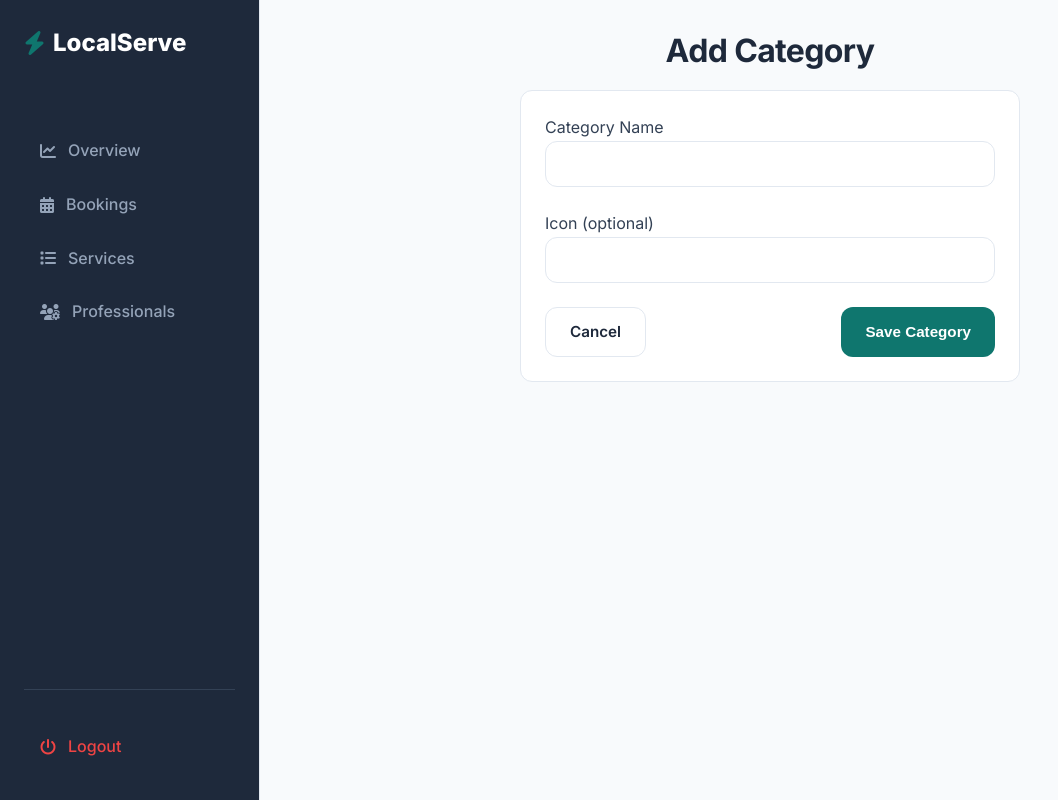
After one commit to rishanasherinn12/local-service-booking, a Django app: page /services/add_category/ in a window 1280 px wide. The commit adds this page. Shown: the whole page, without its empty margins (0-1058 px from the left). Run offline with Django 5.2, Linux system fonts and the light colour scheme; a user stored in the database is signed in.

Commit message:
third commit

```diff
--- a/aa_local/accounts/views.py
+++ b/aa_local/accounts/views.py
@@ -4,6 +4,7 @@ from django.contrib import messages
 from django.contrib.auth import authenticate,login,logout
 from .models import CustomerProfile, Address
 from django.contrib.auth.decorators import login_required
+from django.views.decorators.cache import never_cache
 
 
 
@@ -67,6 +68,7 @@ def google_login_redirect(request):
 
 
 @login_required
+@never_cache
 def profile(request):
     profile = request.user.customer_profile
     address = profile.address.all()
--- a/aa_local/services/urls.py
+++ b/aa_local/services/urls.py
@@ -9,4 +9,5 @@ urlpatterns=[
     path('add_service/',views.add_service, name='add_service'),
     path('edit_service/<int:pk>/',views.edit_service, name='edit_service'),
     path('delete_service/<int:pk>/',views.delete_service, name='delete_service'),
+    path('add_category/',views.add_category, name='add_category'),
 ]
--- a/aa_local/services/views.py
+++ b/aa_local/services/views.py
@@ -3,13 +3,18 @@ from .models import Service, ServiceCategory
 from django.contrib import messages
 from django.contrib.auth.decorators import login_required
 from decimal import Decimal
+from django.views.decorators.cache import never_cache
 
 
 # Create your views here.
+@login_required
+@never_cache
 def services(request):
     services = Service.objects.select_related('category').all()
     return render(request,'customer/services/service.html',{'services':services})
 
+@login_required
+@never_cache
 def service_detail(request,id):
     service = Service.objects.get(id=id)
     print(type(service.price))
@@ -23,11 +28,14 @@ def service_detail(request,id):
 
 
 @login_required
+@never_cache
 def admin_services(request):
     services = Service.objects.select_related('category').all()
     return render(request,'admin/services/admin_services.html',{'services':services})
 
+
 @login_required
+@never_cache
 def add_service(request):
     categories = ServiceCategory.objects.filter(is_active = True)
     if request.method == "POST":
@@ -38,10 +46,11 @@ def add_service(request):
         duration_minutes = request.POST.get('duration_minutes')
         image = request.FILES.get('image')
         status = request.POST.get('status')
+        includes = request.POST.get('includes')
 
         category = get_object_or_404(ServiceCategory, id=category_id)
 
-        Service.objects.create(title = title, category=category, description=description,
+        Service.objects.create(title = title, category=category, description=description,includes=includes,
                                price=price, duration_minutes=duration_minutes, image=image, is_active=True if status == "active" else False)
         messages.success(request, 'Service added successfully')
         return redirect('admin_services')
@@ -57,6 +66,7 @@ def edit_service(request,pk):
 
         services.category = get_object_or_404(ServiceCategory,id=request.POST.get('category'))
         services.description = request.POST.get('description')
+        services.includes = request.POST.get('includes')
         services.price = request.POST.get('price')
         services.duration_minutes = request.POST.get('duration_minutes')
         services.is_active = True if request.POST.get('status') == "active" else False
@@ -75,3 +85,20 @@ def delete_service(request,pk):
     services.delete()
     messages.success(request,"Service deleted successfully!")
     return redirect('admin_services')
+
+@login_required
+def add_category(request):
+    if request.method == "POST":
+        name = request.POST.get("name")
+        icon = request.POST.get("icon")
+
+        ServiceCategory.objects.create(
+            name=name,
+            icon=icon,
+            is_active=True
+        )
+
+        messages.success(request, "Category added successfully!")
+        return redirect("admin_services")
+
+    return render(request, "admin/services/add_category.html")
--- /dev/null
+++ b/aa_local/templates/admin/services/add_category.html
@@ -0,0 +1,29 @@
+{% extends "base_admin.html" %}
+{% block title %}Add Category{% endblock %}
+
+{% block content %}
+<div style="text-align: center; margin-bottom: 20px;">
+    <h2>Add Category</h2>
+</div>
+<div class="card" style="max-width: 500px; margin: 0 auto;">
+
+    <form method="post">
+        {% csrf_token %}
+
+        <div class="form-group">
+            <label>Category Name</label>
+            <input type="text" class="form-control" name="name" required>
+        </div>
+
+        <div class="form-group">
+            <label>Icon (optional)</label>
+            <input type="text" class="form-control" name="icon">
+        </div>
+
+        <div class="flex justify-between" style="margin-top: 20px;">
+            <a href="{% url 'admin_services' %}" class="btn btn-secondary">Cancel</a>
+            <button type="submit" class="btn btn-primary">Save Category</button>
+        </div>
+    </form>
+</div>
+{% endblock %}
--- a/aa_local/templates/admin/services/admin_services.html
+++ b/aa_local/templates/admin/services/admin_services.html
@@ -6,6 +6,9 @@
 
             <div class="flex justify-between items-center" style="margin-bottom: 2rem;">
                 <h2>Manage Services</h2>
+                <a href="{% url 'add_category' %}" class="btn btn-secondary">
+                    + Add Category
+                </a>
                 <a href="{% url "add_service" %}">
                 <button class="btn btn-primary"><i class="fa-solid fa-plus"></i> Add New Service</button>
                 </a>
--- a/aa_local/templates/customer/acc/register_customer.html
+++ b/aa_local/templates/customer/acc/register_customer.html
@@ -37,7 +37,7 @@
             <form method="post">
                  {% csrf_token %}
                 <div class="form-group">
-                    <label class="form-label">Full Name</label>
+                    <label class="form-label">Username</label>
                     <input type="text" class="form-control" name="username" required>
                 </div>
 
--- a/aa_local/templates/customer/services/service_detail.html
+++ b/aa_local/templates/customer/services/service_detail.html
@@ -24,7 +24,7 @@
                     <h1 style="margin-bottom: 1rem;">{{ service.title }}</h1>
                     <div class="flex items-center gap-md" style="margin-bottom: 2rem;">
                         <span class="badge badge-success"><i class="fa-solid fa-star"></i> 4.9 (1.2k Rantings)</span>
-                        <span class="text-light">{{ services.duration_minutes }} Hours duration</span>
+                        <span class="text-light">{{ service.duration_minutes }} Hours duration</span>
                     </div>
 
                     <div class="card" style="margin-bottom: 2rem;">
```
Also changed, not shown: aa_local/templates/admin/services/add_service.html (+7 -0 lines), aa_local/templates/admin/services/edit_service.html (+9 -2 lines), aa_local/db.sqlite3, aa_local/media/services/ac.jpg (added), aa_local/media/services/ac_zPkcAch.jpg (added).
